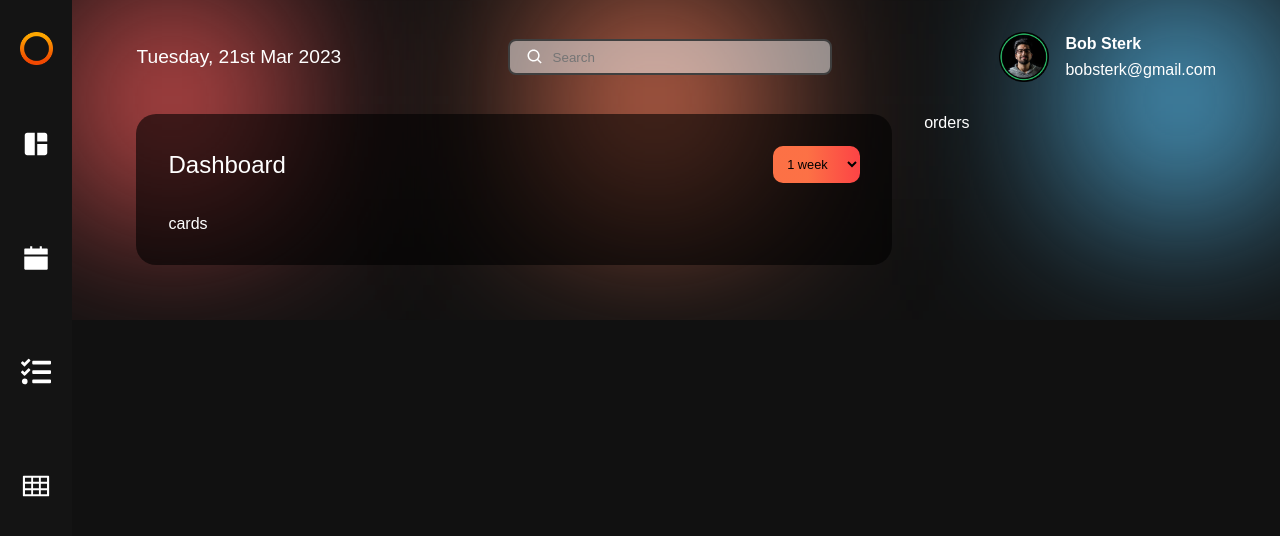
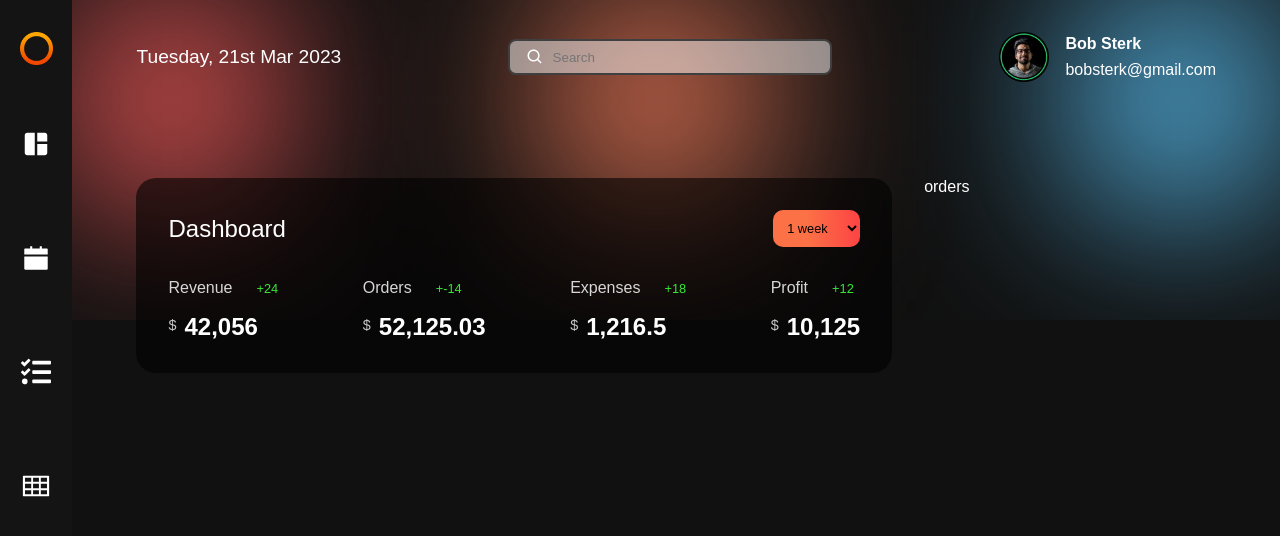
Before and after one commit to JarekCh/admin_dashboard, a React (Vite) app: page /dashboard in a window 1280 px wide. Shown: the top 536 px of the page. Built offline with nearby package versions, Linux system fonts and the light colour scheme.

Commit message:
small fixes add Dashboard - card css and jsx

```diff
--- a/src/components/Layout/Layout.module.css
+++ b/src/components/Layout/Layout.module.css
@@ -82,3 +82,11 @@
   font-size: 1rem;
   font-weight: bold;
 }
+
+.content {
+  margin: auto;
+  display: flex;
+  height: 100%;
+  /* align-items: center; */
+  margin-top: 4rem;
+}
--- a/src/pages/Dashboard/Dashboard.jsx
+++ b/src/pages/Dashboard/Dashboard.jsx
@@ -1,4 +1,5 @@
 import css from './Dashboard.module.css';
+import { cardsData, groupNumber } from '../../data';
 
 const Dashboard = () => {
   return (
@@ -16,7 +17,21 @@ const Dashboard = () => {
               </select>
             </div>
           </div>
-          <div className={css.cards}>cards</div>
+          <div className={css.cards}>
+            {cardsData.map((card, index) => (
+              <div key={index} className={css.card}>
+                <div className={css.cardHead}>
+                  <span>{card.title}</span>
+                  <span>+{card.change}</span>
+                </div>
+
+                <div className={css.cardAmount}>
+                  <span>$</span>
+                  <span>{groupNumber(card.amount)}</span>
+                </div>
+              </div>
+            ))}
+          </div>
         </div>
       </div>
 
--- a/src/pages/Dashboard/Dashboard.module.css
+++ b/src/pages/Dashboard/Dashboard.module.css
@@ -38,3 +38,41 @@
   border-radius: 10px;
   font-size: 0.8rem;
 }
+
+.cards {
+  display: flex;
+  justify-content: space-between;
+}
+
+.card {
+  display: flex;
+  flex-direction: column;
+  gap: 1rem;
+}
+
+.cardHead {
+  font-size: 1rem;
+}
+
+.cardHead > :nth-child(1) {
+  color: rgba(255, 255, 255, 0.835);
+}
+
+.cardHead > :nth-child(2) {
+  margin-left: 1.5rem;
+  font-size: 0.8rem;
+  color: var(--green);
+}
+
+.cardAmount > :nth-child(1) {
+  font-size: 0.9rem;
+  color: rgba(255, 255, 255, 0.776);
+  position: relative;
+  bottom: 5px;
+}
+
+.cardAmount > :nth-child(2) {
+  font-size: 1.5rem;
+  font-weight: bold;
+  margin-left: 8px;
+}
```
